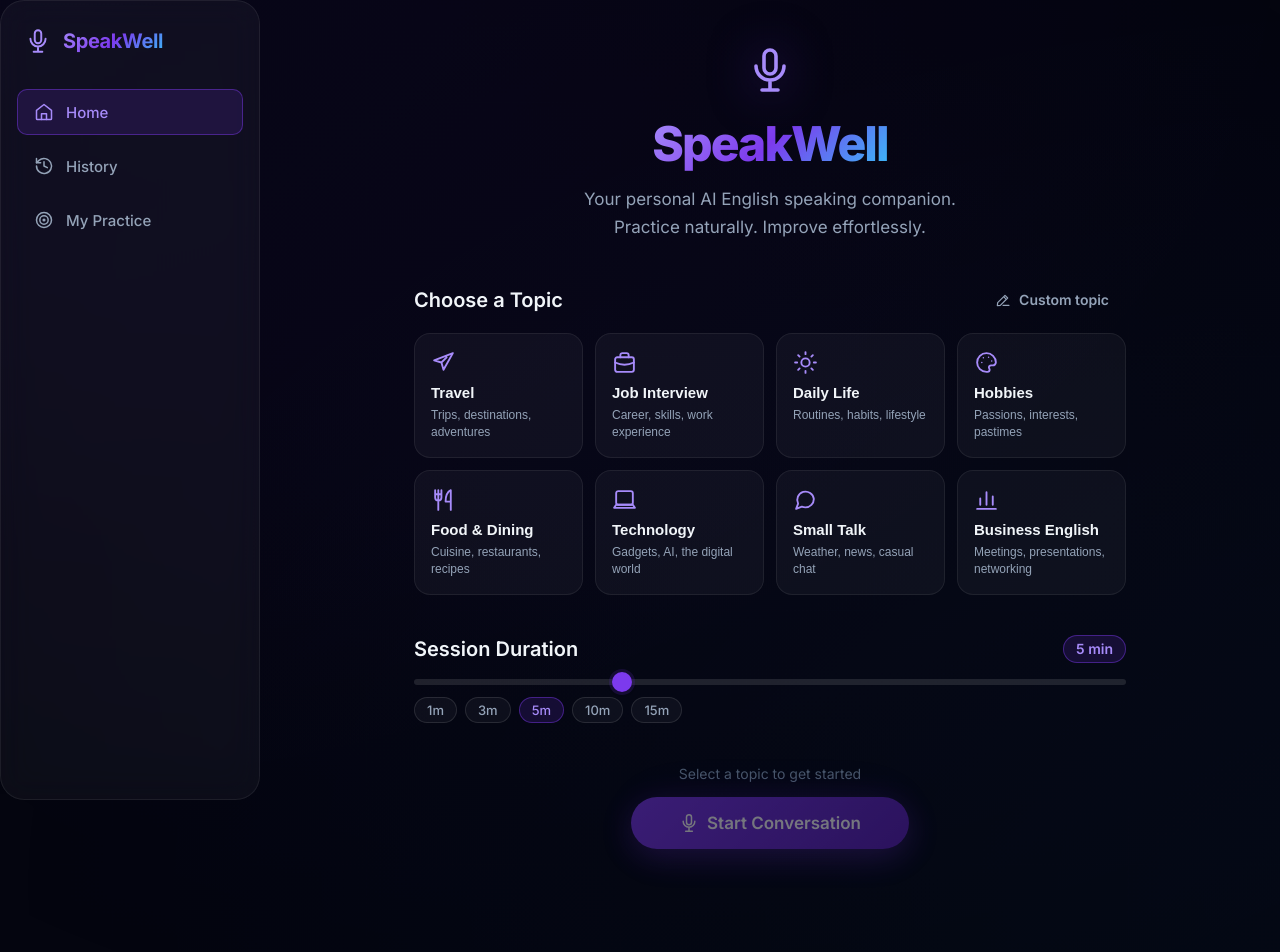
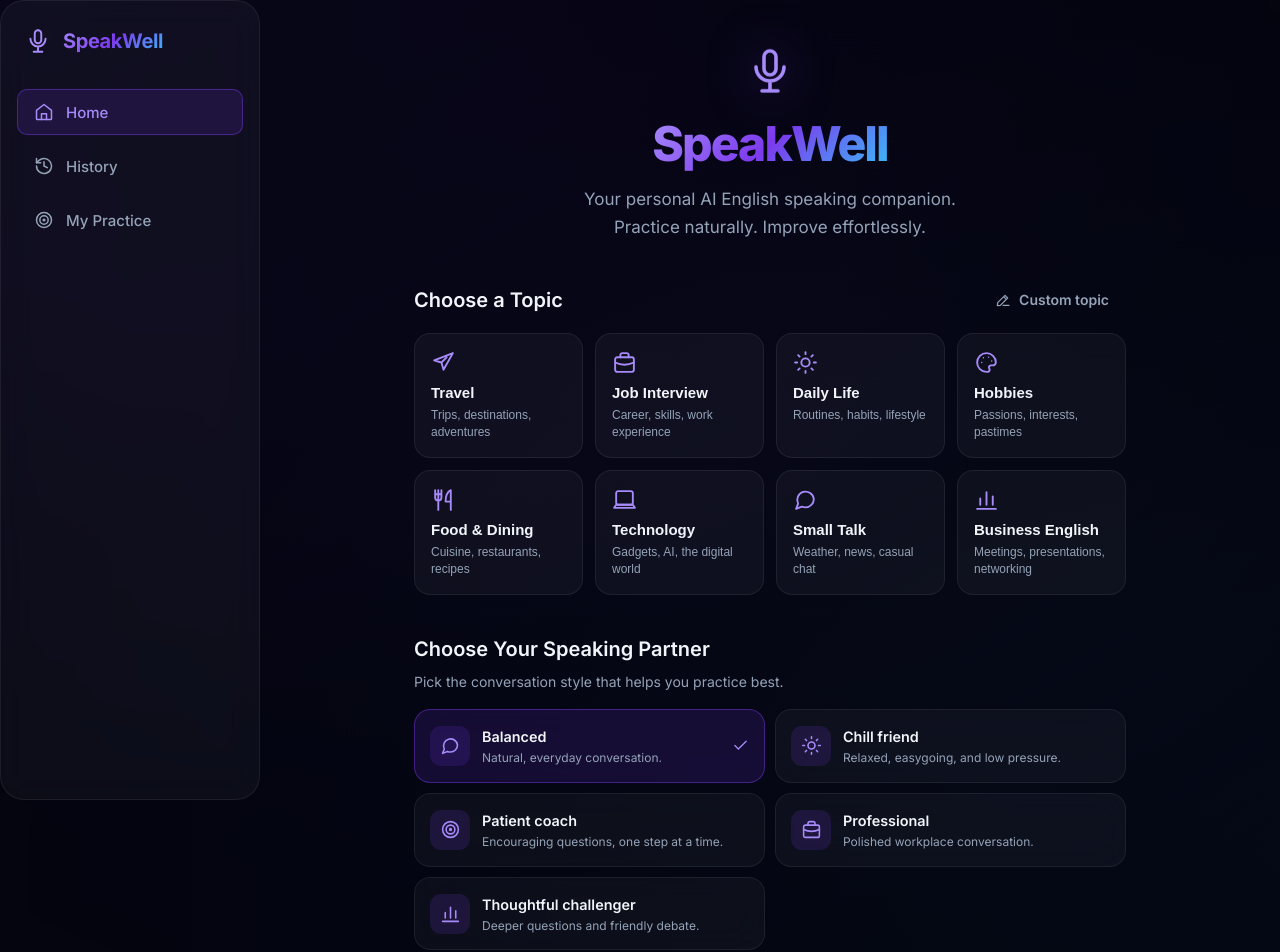
Before and after one commit to IdhamZuhri/english-tutor, a React (Vite) app in the folder frontend/: page / in a window 1280 px wide. Shown: the top 952 px of the page. Before the commit the page ends 913 px from the top, so only its background shows below. Built offline with nearby package versions, Linux system fonts and the light colour scheme.

Commit message:
feat: add selectable speaking partner personas

```diff
--- a/frontend/src/App.jsx
+++ b/frontend/src/App.jsx
@@ -5,6 +5,7 @@ import SummaryScreen from './components/SummaryScreen.jsx';
 import Sidebar from './components/Sidebar.jsx';
 import HistoryScreen from './components/HistoryScreen.jsx';
 import PracticeScreen from './components/PracticeScreen.jsx';
+import { validPersona } from './personas.js';
 
 /**
  * App — top-level screen router.
@@ -13,12 +14,23 @@ import PracticeScreen from './components/PracticeScreen.jsx';
 export default function App() {
   const [screen, setScreen] = useState('setup');
   const [isHistoryView, setIsHistoryView] = useState(false);
+  const [persona, setPersona] = useState(() => {
+    try { return validPersona(localStorage.getItem('speakwell-persona')); }
+    catch { return 'balanced'; }
+  });
+
+  const handlePersonaChange = value => {
+    const next = validPersona(value);
+    setPersona(next);
+    try { localStorage.setItem('speakwell-persona', next); } catch { /* Storage may be unavailable. */ }
+  };
 
   // Session config — set on setup screen
   const [sessionConfig, setSessionConfig] = useState({
     topic: '',
     durationSecs: 300,
     focus: null,
+    persona: 'balanced',
   });
 
   // Conversation history — accumulated during session, used for analysis
@@ -26,7 +38,7 @@ export default function App() {
   const [sessionId, setSessionId] = useState(null);
 
   const handleStart = ({ topic, durationSecs }) => {
-    setSessionConfig({ topic, durationSecs, focus: null });
+    setSessionConfig({ topic, durationSecs, focus: null, persona });
     setHistory([]);
     setSessionId(null);
     setIsHistoryView(false);
@@ -34,7 +46,7 @@ export default function App() {
   };
 
   const handleFocusedStart = ({ topic, focus }) => {
-    setSessionConfig({ topic, durationSecs: 300, focus });
+    setSessionConfig({ topic, durationSecs: 300, focus, persona });
     setHistory([]);
     setSessionId(null);
     setIsHistoryView(false);
@@ -69,7 +81,7 @@ export default function App() {
 
       <main className="main-content">
         {screen === 'setup' && (
-          <SetupScreen onStart={handleStart} />
+          <SetupScreen onStart={handleStart} persona={persona} onPersonaChange={handlePersonaChange} />
         )}
 
         {screen === 'history' && (
@@ -85,6 +97,7 @@ export default function App() {
           topic={sessionConfig.topic}
           durationSecs={sessionConfig.durationSecs}
           focus={sessionConfig.focus}
+          persona={sessionConfig.persona}
           onSessionEnd={handleSessionEnd}
           onExit={handleRestart}
         />
--- a/frontend/src/components/ChatScreen.jsx
+++ b/frontend/src/components/ChatScreen.jsx
@@ -5,8 +5,9 @@ import ChatBubble from './ChatBubble.jsx';
 import MicButton from './MicButton.jsx';
 import SessionTimer from './SessionTimer.jsx';
 import Icon from './Icon.jsx';
+import { PERSONAS } from '../personas.js';
 
-export default function ChatScreen({ topic, durationSecs, focus, onSessionEnd, onExit }) {
+export default function ChatScreen({ topic, durationSecs, focus, persona, onSessionEnd, onExit }) {
   const { isRecording, micError, startRecording, stopRecording } = useAudioRecorder();
   const chatBottomRef = useRef(null);
   const [showEndConfirm, setShowEndConfirm] = useState(false);
@@ -20,7 +21,7 @@ export default function ChatScreen({ topic, durationSecs, focus, onSessionEnd, o
     isInitializing,
     processTurn,
     endSession,
-  } = useSession({ topic, durationSecs, focus, onSessionEnd });
+  } = useSession({ topic, durationSecs, focus, persona, onSessionEnd });
 
   // Auto-scroll to latest message
   useEffect(() => {
@@ -77,7 +78,7 @@ export default function ChatScreen({ topic, durationSecs, focus, onSessionEnd, o
           <span className="chat-logo"><Icon name="mic" size={24} /></span>
           <div className="chat-meta">
             <span className="chat-title">SpeakWell</span>
-            <span className="chat-topic">{topic}</span>
+            <span className="chat-topic">{topic} · {PERSONAS.find(option => option.id === persona)?.label || 'Balanced'}</span>
           </div>
         </div>
 
--- a/frontend/src/components/HistoryScreen.jsx
+++ b/frontend/src/components/HistoryScreen.jsx
@@ -2,6 +2,7 @@ import { useEffect, useMemo, useState } from 'react';
 import { fetchPastSessions, exportHistory } from '../services/api.js';
 import './HistoryScreen.css';
 import Icon from './Icon.jsx';
+import { PERSONAS } from '../personas.js';
 
 const timestamp = session => {
   const value = new Date(session.created_at).getTime();
@@ -114,7 +115,7 @@ export default function HistoryScreen({ onViewHistory }) {
                       const validDate = !Number.isNaN(date.getTime());
                       return <button type="button" className="history-row glass-card" key={session.id} onClick={() => onViewHistory(session.id)} aria-label={`View ${session.topic || 'Untitled session'} session${validDate ? ` from ${date.toLocaleDateString()}` : ''}`}>
                         <span className="history-row-icon"><Icon name="chat" size={21} /></span>
-                        <span className="history-row-main"><strong>{session.topic || 'Untitled session'}</strong><small>{validDate ? date.toLocaleDateString(undefined, { weekday: 'short', month: 'short', day: 'numeric', year: 'numeric' }) : 'Date unknown'}</small></span>
+                        <span className="history-row-main"><strong>{session.topic || 'Untitled session'}</strong><small>{validDate ? date.toLocaleDateString(undefined, { weekday: 'short', month: 'short', day: 'numeric', year: 'numeric' }) : 'Date unknown'} · {PERSONAS.find(persona => persona.id === session.persona)?.label || 'Balanced'}</small></span>
                         <span className="history-row-action" aria-hidden="true">View conversation <span>→</span></span>
                       </button>;
                     })}
--- a/frontend/src/components/SetupScreen.jsx
+++ b/frontend/src/components/SetupScreen.jsx
@@ -1,5 +1,6 @@
 import { useState } from 'react';
 import Icon from './Icon.jsx';
+import { PERSONAS } from '../personas.js';
 
 const TOPICS = [
   { id: 'travel',       label: 'Travel',           icon: 'plane',  desc: 'Trips, destinations, adventures' },
@@ -12,7 +13,7 @@ const TOPICS = [
   { id: 'business',     label: 'Business English',  icon: 'chart',  desc: 'Meetings, presentations, networking' },
 ];
 
-export default function SetupScreen({ onStart }) {
+export default function SetupScreen({ onStart, persona, onPersonaChange }) {
   const [selectedTopic, setSelectedTopic]   = useState(null);
   const [customTopic, setCustomTopic]       = useState('');
   const [duration, setDuration]             = useState(5);
@@ -91,6 +92,28 @@ export default function SetupScreen({ onStart }) {
             ))}
           </div>
         )}
+      </section>
+
+      <section className="setup-section" aria-labelledby="persona-heading">
+        <div className="setup-section-header">
+          <h3 id="persona-heading">Choose Your Speaking Partner</h3>
+        </div>
+        <p className="persona-intro">Pick the conversation style that helps you practice best.</p>
+        <div className="persona-grid" role="group" aria-label="Speaking partner style">
+          {PERSONAS.map(option => (
+            <button
+              key={option.id}
+              type="button"
+              className={`persona-card glass-card ${persona === option.id ? 'persona-card--selected' : ''}`}
+              onClick={() => onPersonaChange(option.id)}
+              aria-pressed={persona === option.id}
+            >
+              <span className="persona-card-icon"><Icon name={option.icon} size={21} /></span>
+              <span className="persona-card-copy"><strong>{option.label}</strong><small>{option.description}</small></span>
+              {persona === option.id && <Icon name="check" size={17} className="persona-card-check" />}
+            </button>
+          ))}
+        </div>
       </section>
 
       {/* Duration */}
@@ -262,6 +285,18 @@ export default function SetupScreen({ onStart }) {
         }
 
         /* Custom Topic */
+        .persona-intro { color: var(--text-secondary); font-size: 0.875rem; margin-top: -8px; }
+        .persona-grid { display: grid; grid-template-columns: repeat(2, minmax(0, 1fr)); gap: 10px; }
+        .persona-card { display: flex; align-items: center; gap: 12px; min-width: 0; padding: 15px; text-align: left; color: var(--text-primary); font: inherit; cursor: pointer; border-radius: var(--radius-lg); transition: background var(--transition-fast), border-color var(--transition-fast), transform var(--transition-fast); }
+        .persona-card:hover { background: var(--bg-card-hover); border-color: var(--border-default); transform: translateY(-1px); }
+        .persona-card--selected { background: var(--accent-dim) !important; border-color: var(--accent-border) !important; }
+        .persona-card-icon { flex: none; width: 40px; height: 40px; display: grid; place-items: center; border-radius: 11px; color: var(--accent-light); background: var(--accent-dim); }
+        .persona-card-copy { min-width: 0; display: grid; gap: 2px; }
+        .persona-card-copy strong { font-size: 0.9rem; font-weight: 600; }
+        .persona-card-copy small { color: var(--text-secondary); font-size: 0.75rem; line-height: 1.4; }
+        .persona-card-check { flex: none; margin-left: auto; color: var(--accent-light); }
+        .persona-card:focus-visible { outline: 2px solid var(--accent-light); outline-offset: 3px; }
+        @media (max-width: 560px) { .persona-grid { grid-template-columns: 1fr; } }
         .custom-topic-wrap {
           display: flex;
           flex-direction: column;
--- a/frontend/src/hooks/useSession.js
+++ b/frontend/src/hooks/useSession.js
@@ -8,7 +8,7 @@ import { sendChatTurn, fetchOpeningMessage } from '../services/api.js';
  *   'processing' — waiting for API response
  */
 
-export function useSession({ topic, durationSecs, focus, onSessionEnd }) {
+export function useSession({ topic, durationSecs, focus, persona, onSessionEnd }) {
   const [appState, setAppState] = useState('idle');
   const [messages, setMessages] = useState([]);   // [{id, role, content, corrections}]
   const [timeLeft, setTimeLeft] = useState(durationSecs);
@@ -90,7 +90,7 @@ export function useSession({ topic, durationSecs, focus, onSessionEnd }) {
     const init = async () => {
       setIsInitializing(true);
       try {
-        const data = await fetchOpeningMessage(topic, focus);
+        const data = await fetchOpeningMessage(topic, focus, persona);
         if (cancelled) return;
 
         sessionIdRef.current = data.session_id;
--- /dev/null
+++ b/frontend/src/personas.js
@@ -0,0 +1,11 @@
+export const PERSONAS = [
+  { id: 'balanced', label: 'Balanced', description: 'Natural, everyday conversation.', icon: 'chat' },
+  { id: 'chill', label: 'Chill friend', description: 'Relaxed, easygoing, and low pressure.', icon: 'sun' },
+  { id: 'coach', label: 'Patient coach', description: 'Encouraging questions, one step at a time.', icon: 'target' },
+  { id: 'professional', label: 'Professional', description: 'Polished workplace conversation.', icon: 'briefcase' },
+  { id: 'challenger', label: 'Thoughtful challenger', description: 'Deeper questions and friendly debate.', icon: 'chart' },
+];
+
+export function validPersona(value) {
+  return PERSONAS.some(persona => persona.id === value) ? value : 'balanced';
+}
--- a/frontend/src/services/api.js
+++ b/frontend/src/services/api.js
@@ -11,8 +11,8 @@ export async function healthCheck() {
 }
 
 /** Fetch the companion's opening message for a new session. */
-export async function fetchOpeningMessage(topic, focus = null) {
-  const params = new URLSearchParams({ topic });
+export async function fetchOpeningMessage(topic, focus = null, persona = 'balanced') {
+  const params = new URLSearchParams({ topic, persona });
   if (focus) params.set('focus', focus);
   const res = await fetch(`${BASE}/opening?${params}`);
   if (!res.ok) throw new Error(`Opening message failed: ${res.status}`);
```
Also changed, not shown: 2 other files (tests, documents, lock files or other folders).
